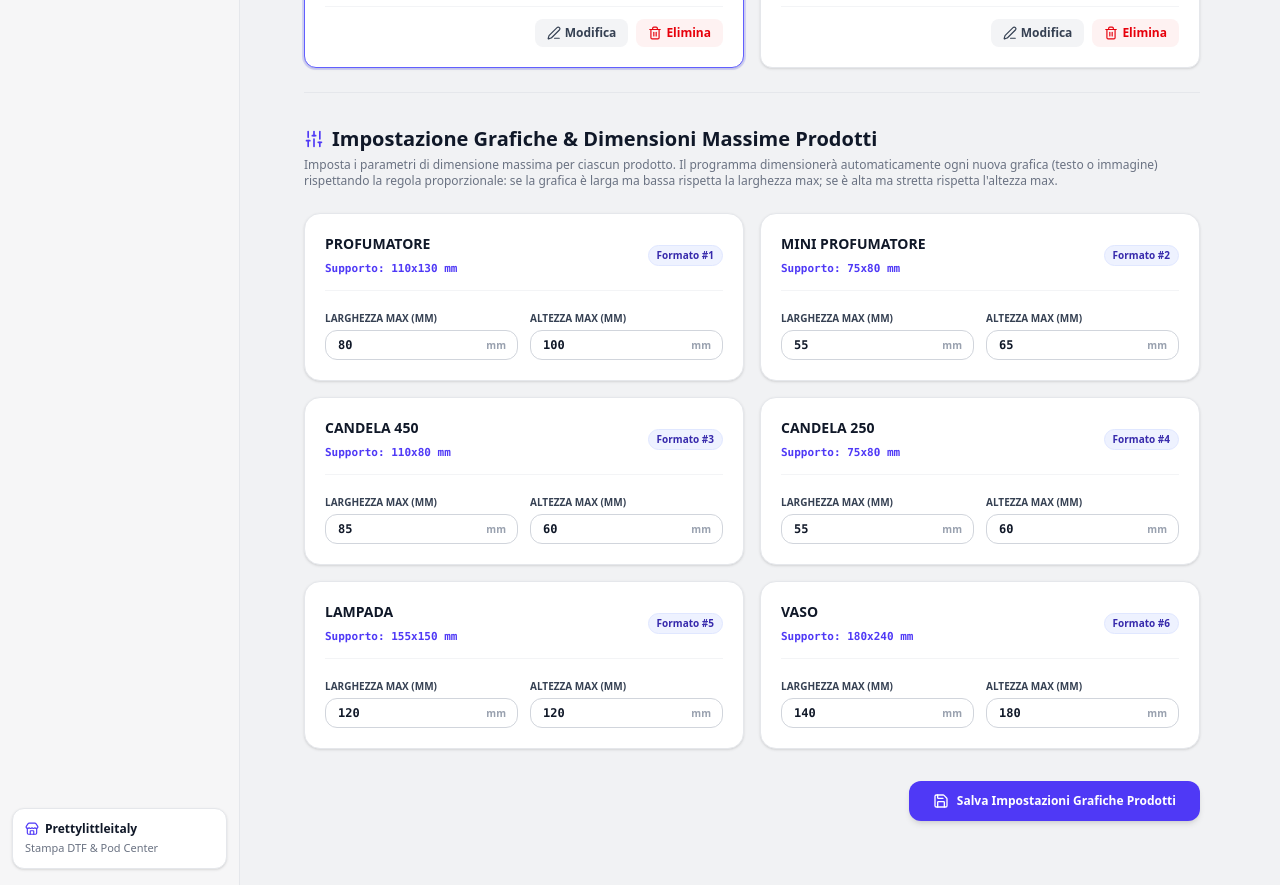
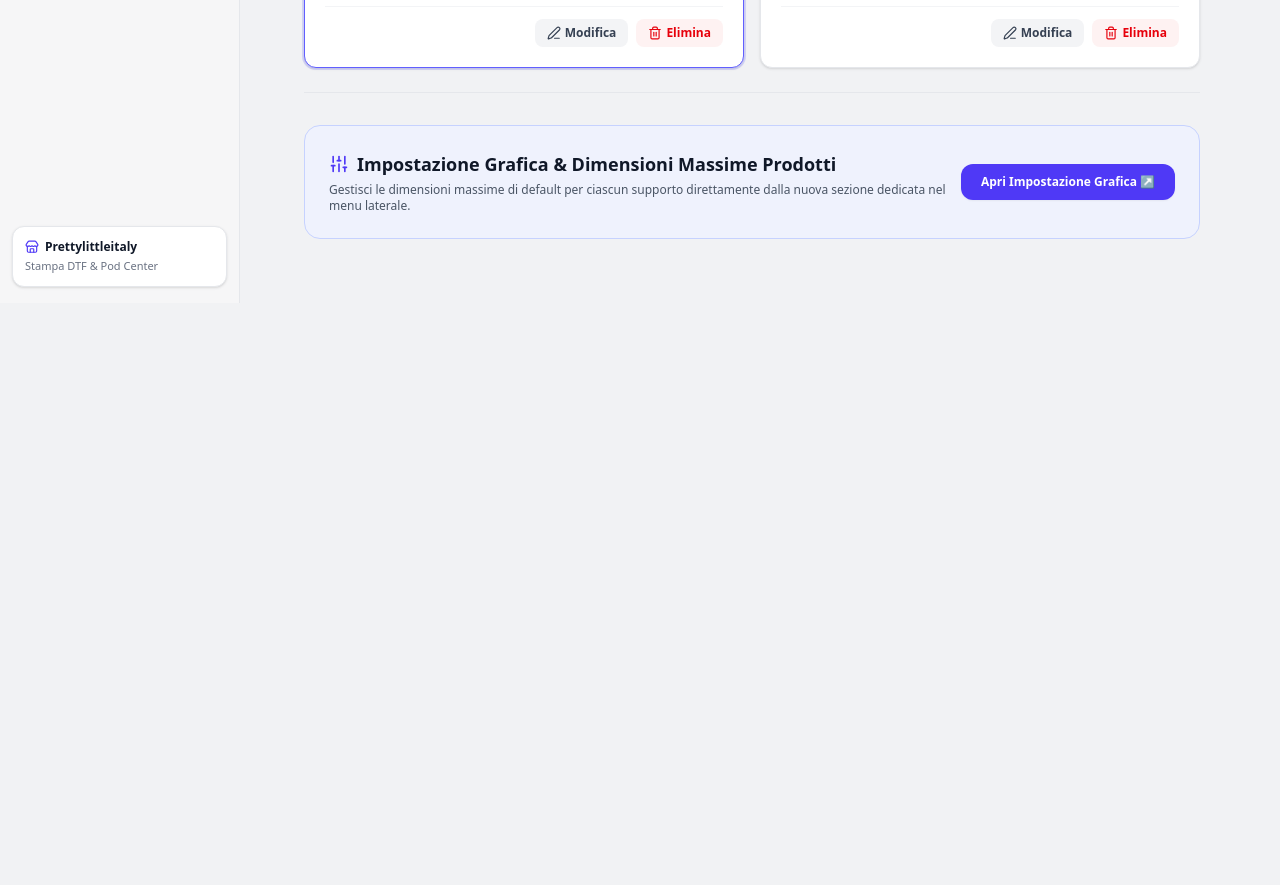
Before and after one commit to PRETTYLITTLEitaly/WEBAPP_POD_ORDER, a Next.js app: page /settings in a window 1280 px wide. Shown: the part 880-1765 px from the top of the page. After the commit the page ends 1183 px from the top, so only its background shows below. Built offline with nearby package versions, Linux system fonts and the light colour scheme.

Commit message:
feat: inserisce la sezione Impostazione Grafica nel menu principale di sinistra

```diff
--- /dev/null
+++ b/src/app/settings/grafica/page.tsx
@@ -0,0 +1,123 @@
+"use client";
+
+export const dynamic = "force-dynamic";
+
+import { useState, useEffect } from "react";
+import { Sliders, Save, CheckCircle } from "lucide-react";
+import { getProductGraphicPresets, saveProductGraphicPresets, ProductGraphicPreset } from "@/lib/presetStore";
+
+export default function ImpostazioneGraficaPage() {
+  const [productGraphicPresets, setProductGraphicPresets] = useState<ProductGraphicPreset[]>([]);
+  const [message, setMessage] = useState<string | null>(null);
+
+  useEffect(() => {
+    setProductGraphicPresets(getProductGraphicPresets());
+  }, []);
+
+  const handleSave = () => {
+    saveProductGraphicPresets(productGraphicPresets);
+    setMessage("Impostazioni grafiche salvate con successo!");
+    setTimeout(() => setMessage(null), 3000);
+  };
+
+  return (
+    <div className="p-8">
+      <div className="max-w-4xl space-y-6">
+
+        {/* Header */}
+        <div className="flex items-center justify-between">
+          <div>
+            <h1 className="text-2xl font-extrabold text-gray-900 flex items-center gap-2">
+              <Sliders className="w-6 h-6 text-indigo-600" />
+              Impostazione Grafica &amp; Dimensioni Massime Prodotti
+            </h1>
+            <p className="text-xs text-gray-500 mt-1">
+              Imposta i parametri di dimensione massima per ciascun prodotto. Il programma dimensionerà automaticamente ogni nuova grafica (testo o immagine) rispettando la regola proporzionale: se la grafica è larga ma bassa rispetta la larghezza max; se è alta ma stretta rispetta l&apos;altezza max.
+            </p>
+          </div>
+        </div>
+
+        {message && (
+          <div className="bg-green-50 border border-green-200 text-green-800 px-4 py-3 rounded-xl text-sm font-medium flex items-center gap-2 shadow-xs">
+            <CheckCircle className="w-5 h-5 text-green-600" />
+            {message}
+          </div>
+        )}
+
+        {/* GRIGLIA PRODOTTI */}
+        <div className="grid grid-cols-1 md:grid-cols-2 gap-4">
+          {productGraphicPresets.map((p, idx) => (
+            <div key={p.id} className="bg-white rounded-2xl border border-gray-200 p-5 shadow-sm space-y-4">
+              <div className="flex items-center justify-between border-b border-gray-100 pb-3">
+                <div>
+                  <h3 className="font-extrabold text-sm text-gray-900">{p.name}</h3>
+                  <span className="text-[11px] font-mono font-bold text-indigo-600">Supporto: {p.supportW}x{p.supportH} mm</span>
+                </div>
+                <span className="text-[10px] bg-indigo-50 text-indigo-800 font-extrabold px-2 py-0.5 rounded-full border border-indigo-100">
+                  Formato #{idx + 1}
+                </span>
+              </div>
+
+              <div className="grid grid-cols-2 gap-3 pt-1">
+                <div>
+                  <label className="block text-[10px] font-extrabold text-gray-700 uppercase mb-1">
+                    Larghezza Max (mm)
+                  </label>
+                  <div className="relative">
+                    <input
+                      type="number"
+                      min={10}
+                      max={p.supportW}
+                      value={p.maxGraphicW}
+                      onChange={e => {
+                        const val = parseFloat(e.target.value) || 0;
+                        const updated = [...productGraphicPresets];
+                        updated[idx] = { ...updated[idx], maxGraphicW: val };
+                        setProductGraphicPresets(updated);
+                      }}
+                      className="w-full pl-3 pr-8 py-1.5 border border-gray-300 rounded-xl text-xs font-mono font-bold text-gray-900 focus:ring-2 focus:ring-indigo-500"
+                    />
+                    <span className="absolute right-3 top-2 text-[10px] font-bold text-gray-400">mm</span>
+                  </div>
+                </div>
+
+                <div>
+                  <label className="block text-[10px] font-extrabold text-gray-700 uppercase mb-1">
+                    Altezza Max (mm)
+                  </label>
+                  <div className="relative">
+                    <input
+                      type="number"
+                      min={10}
+                      max={p.supportH}
+                      value={p.maxGraphicH}
+                      onChange={e => {
+                        const val = parseFloat(e.target.value) || 0;
+                        const updated = [...productGraphicPresets];
+                        updated[idx] = { ...updated[idx], maxGraphicH: val };
+                        setProductGraphicPresets(updated);
+                      }}
+                      className="w-full pl-3 pr-8 py-1.5 border border-gray-300 rounded-xl text-xs font-mono font-bold text-gray-900 focus:ring-2 focus:ring-indigo-500"
+                    />
+                    <span className="absolute right-3 top-2 text-[10px] font-bold text-gray-400">mm</span>
+                  </div>
+                </div>
+              </div>
+            </div>
+          ))}
+        </div>
+
+        <div className="flex justify-end pt-2">
+          <button
+            onClick={handleSave}
+            className="flex items-center gap-2 px-6 py-3 bg-indigo-600 hover:bg-indigo-700 text-white rounded-xl font-extrabold text-xs shadow-md transition-all cursor-pointer"
+          >
+            <Save className="w-4 h-4" />
+            Salva Impostazioni Grafiche Prodotti
+          </button>
+        </div>
+
+      </div>
+    </div>
+  );
+}
--- a/src/app/settings/page.tsx
+++ b/src/app/settings/page.tsx
@@ -3,6 +3,7 @@
 export const dynamic = "force-dynamic";
 
 import { useState, useEffect } from "react";
+import Link from "next/link";
 import { Settings, Plus, Star, Trash2, Edit3, CheckCircle, Sliders, Save } from "lucide-react";
 import { getPresets, savePresets, PrintPreset, ProductGraphicPreset, getProductGraphicPresets, saveProductGraphicPresets } from "@/lib/presetStore";
 
@@ -379,90 +380,22 @@ export default function ConfigurazionePage() {
 
         {/* SECONDA SEZIONE: IMPOSTAZIONE GRAFICHE (Dimensioni Massime per Prodotto) */}
         <div className="pt-8 border-t border-gray-200 space-y-6">
-          <div>
-            <h2 className="text-xl font-extrabold text-gray-900 flex items-center gap-2">
-              <Sliders className="w-5 h-5 text-indigo-600" />
-              Impostazione Grafiche & Dimensioni Massime Prodotti
-            </h2>
-            <p className="text-xs text-gray-500 mt-1">
-              Imposta i parametri di dimensione massima per ciascun prodotto. Il programma dimensionerà automaticamente ogni nuova grafica (testo o immagine) rispettando la regola proporzionale: se la grafica è larga ma bassa rispetta la larghezza max; se è alta ma stretta rispetta l&apos;altezza max.
-            </p>
-          </div>
-
-          <div className="grid grid-cols-1 md:grid-cols-2 gap-4">
-            {productGraphicPresets.map((p, idx) => (
-              <div key={p.id} className="bg-white rounded-2xl border border-gray-200 p-5 shadow-sm space-y-4">
-                <div className="flex items-center justify-between border-b border-gray-100 pb-3">
-                  <div>
-                    <h3 className="font-extrabold text-sm text-gray-900">{p.name}</h3>
-                    <span className="text-[11px] font-mono font-bold text-indigo-600">Supporto: {p.supportW}x{p.supportH} mm</span>
-                  </div>
-                  <span className="text-[10px] bg-indigo-50 text-indigo-800 font-extrabold px-2 py-0.5 rounded-full border border-indigo-100">
-                    Formato #{idx + 1}
-                  </span>
-                </div>
-
-                <div className="grid grid-cols-2 gap-3 pt-1">
-                  <div>
-                    <label className="block text-[10px] font-extrabold text-gray-700 uppercase mb-1">
-                      Larghezza Max (mm)
-                    </label>
-                    <div className="relative">
-                      <input
-                        type="number"
-                        min={10}
-                        max={p.supportW}
-                        value={p.maxGraphicW}
-                        onChange={e => {
-                          const val = parseFloat(e.target.value) || 0;
-                          const updated = [...productGraphicPresets];
-                          updated[idx] = { ...updated[idx], maxGraphicW: val };
-                          setProductGraphicPresets(updated);
-                        }}
-                        className="w-full pl-3 pr-8 py-1.5 border border-gray-300 rounded-xl text-xs font-mono font-bold text-gray-900 focus:ring-2 focus:ring-indigo-500"
-                      />
-                      <span className="absolute right-3 top-2 text-[10px] font-bold text-gray-400">mm</span>
-                    </div>
-                  </div>
-
-                  <div>
-                    <label className="block text-[10px] font-extrabold text-gray-700 uppercase mb-1">
-                      Altezza Max (mm)
-                    </label>
-                    <div className="relative">
-                      <input
-                        type="number"
-                        min={10}
-                        max={p.supportH}
-                        value={p.maxGraphicH}
-                        onChange={e => {
-                          const val = parseFloat(e.target.value) || 0;
-                          const updated = [...productGraphicPresets];
-                          updated[idx] = { ...updated[idx], maxGraphicH: val };
-                          setProductGraphicPresets(updated);
-                        }}
-                        className="w-full pl-3 pr-8 py-1.5 border border-gray-300 rounded-xl text-xs font-mono font-bold text-gray-900 focus:ring-2 focus:ring-indigo-500"
-                      />
-                      <span className="absolute right-3 top-2 text-[10px] font-bold text-gray-400">mm</span>
-                    </div>
-                  </div>
-                </div>
-              </div>
-            ))}
-          </div>
-
-          <div className="flex justify-end pt-2">
-            <button
-              onClick={() => {
-                saveProductGraphicPresets(productGraphicPresets);
-                setMessage("Impostazioni grafiche salvate con successo!");
-                setTimeout(() => setMessage(null), 3000);
-              }}
-              className="flex items-center gap-2 px-6 py-3 bg-indigo-600 hover:bg-indigo-700 text-white rounded-xl font-extrabold text-xs shadow-md transition-all cursor-pointer"
+          <div className="bg-indigo-50/80 border border-indigo-200 rounded-2xl p-6 flex items-center justify-between">
+            <div className="space-y-1">
+              <h2 className="text-lg font-extrabold text-gray-900 flex items-center gap-2">
+                <Sliders className="w-5 h-5 text-indigo-600" />
+                Impostazione Grafica &amp; Dimensioni Massime Prodotti
+              </h2>
+              <p className="text-xs text-gray-600">
+                Gestisci le dimensioni massime di default per ciascun supporto direttamente dalla nuova sezione dedicata nel menu laterale.
+              </p>
+            </div>
+            <Link
+              href="/settings/grafica"
+              className="px-5 py-2.5 bg-indigo-600 hover:bg-indigo-700 text-white font-bold text-xs rounded-xl shadow-xs transition-colors shrink-0 flex items-center gap-1.5"
             >
-              <Save className="w-4 h-4" />
-              Salva Impostazioni Grafiche Prodotti
-            </button>
+              Apri Impostazione Grafica ↗
+            </Link>
           </div>
         </div>
 
--- a/src/components/ShopifyLayout.tsx
+++ b/src/components/ShopifyLayout.tsx
@@ -80,6 +80,7 @@ export default function ShopifyLayout({ children }: { children: React.ReactNode
       title: "Impostazioni App",
       items: [
         { name: "Impostazioni Bobina", href: "/settings", icon: Settings },
+        { name: "Impostazione Grafica", href: "/settings/grafica", icon: Sliders },
         { name: "Libreria Font", href: "/settings/fonts", icon: Type },
         { name: "Gestione Utenti", href: "/settings/users", icon: Users },
         { name: "Account Utente", href: "/settings/account", icon: UserIcon },
```
